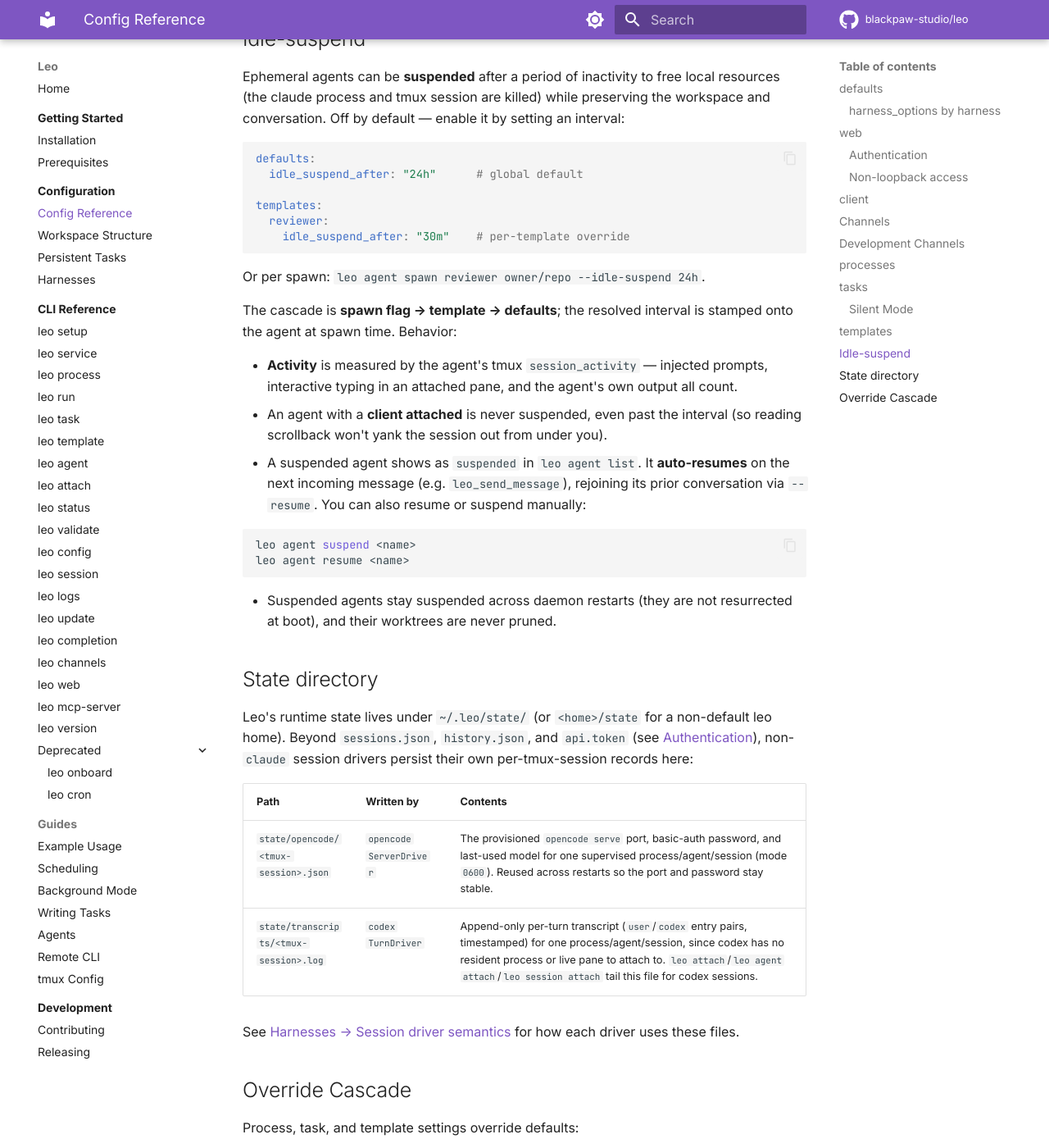
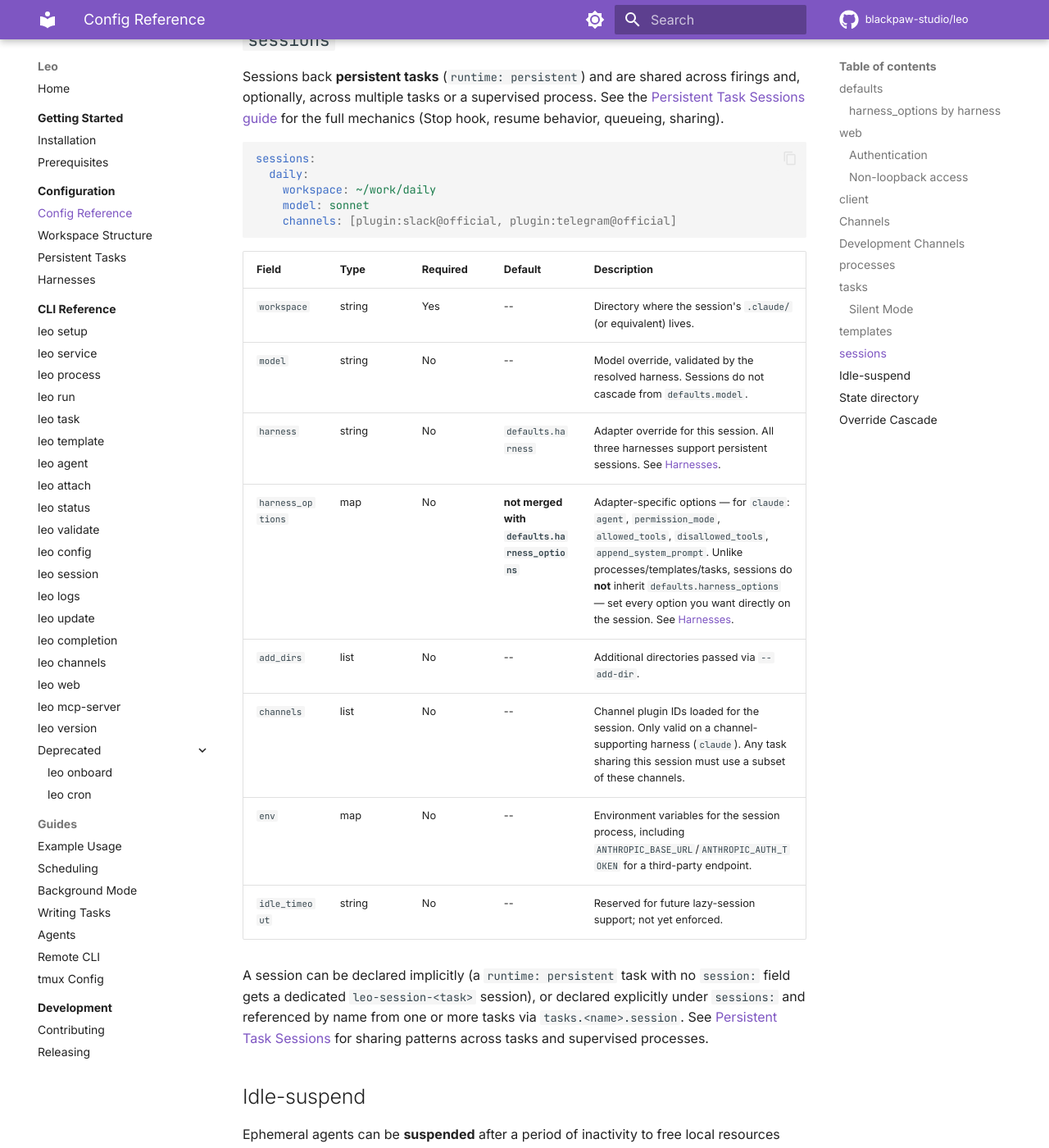
Before and after one commit to blackpaw-studio/leo, an MkDocs documentation site: the page built from docs/configuration/config-reference.md, in a window 1280 px wide and 1400 px high, scrolled down 10802 px. Shown: the whole window at 82% size. Built offline with MkDocs 1.6.1 and Material for MkDocs 9.7.7, drawn with Linux system fonts in a browser that asks for light colours; comment, search, counter and statistics services are not loaded.

Commit message:
docs: add sessions field reference to config-reference.md

````diff
--- a/docs/configuration/config-reference.md
+++ b/docs/configuration/config-reference.md
@@ -265,6 +265,38 @@ templates:
 
 When dispatching with a repo (`/agent coding owner/repo` via a channel plugin, or `leo agent spawn coding --repo owner/repo`), Leo clones the repo into `<workspace>/<repo>` using `gh`. The agent session is named `leo-<template>-<owner>-<repo>`.
 
+## `sessions`
+
+Sessions back **persistent tasks** (`runtime: persistent`) and are shared across
+firings and, optionally, across multiple tasks or a supervised process. See
+the [Persistent Task Sessions guide](persistent-tasks.md) for the full
+mechanics (Stop hook, resume behavior, queueing, sharing).
+
+```yaml
+sessions:
+  daily:
+    workspace: ~/work/daily
+    model: sonnet
+    channels: [plugin:slack@official, plugin:telegram@official]
+```
+
+| Field | Type | Required | Default | Description |
+|-------|------|----------|---------|-------------|
+| `workspace` | string | Yes | -- | Directory where the session's `.claude/` (or equivalent) lives. |
+| `model` | string | No | -- | Model override, validated by the resolved harness. Sessions do not cascade from `defaults.model`. |
+| `harness` | string | No | `defaults.harness` | Adapter override for this session. All three harnesses support persistent sessions. See [Harnesses](harnesses.md). |
+| `harness_options` | map | No | **not merged with `defaults.harness_options`** | Adapter-specific options — for `claude`: `agent`, `permission_mode`, `allowed_tools`, `disallowed_tools`, `append_system_prompt`. Unlike processes/templates/tasks, sessions do **not** inherit `defaults.harness_options` — set every option you want directly on the session. See [Harnesses](harnesses.md). |
+| `add_dirs` | list | No | -- | Additional directories passed via `--add-dir`. |
+| `channels` | list | No | -- | Channel plugin IDs loaded for the session. Only valid on a channel-supporting harness (`claude`). Any task sharing this session must use a subset of these channels. |
+| `env` | map | No | -- | Environment variables for the session process, including `ANTHROPIC_BASE_URL`/`ANTHROPIC_AUTH_TOKEN` for a third-party endpoint. |
+| `idle_timeout` | string | No | -- | Reserved for future lazy-session support; not yet enforced. |
+
+A session can be declared implicitly (a `runtime: persistent` task with no
+`session:` field gets a dedicated `leo-session-<task>` session), or declared
+explicitly under `sessions:` and referenced by name from one or more tasks
+via `tasks.<name>.session`. See [Persistent Task Sessions](persistent-tasks.md)
+for sharing patterns across tasks and supervised processes.
+
 ## Idle-suspend
 
 Ephemeral agents can be **suspended** after a period of inactivity to free local
````
